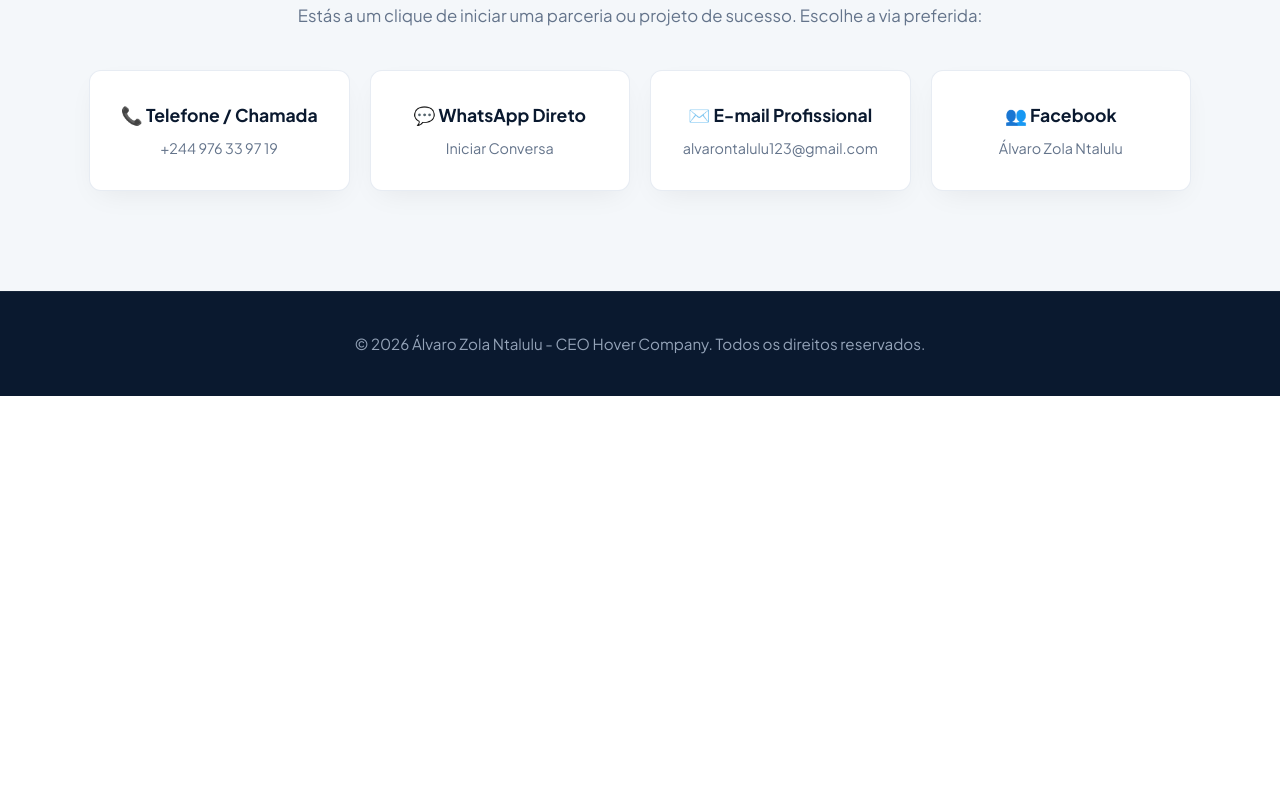
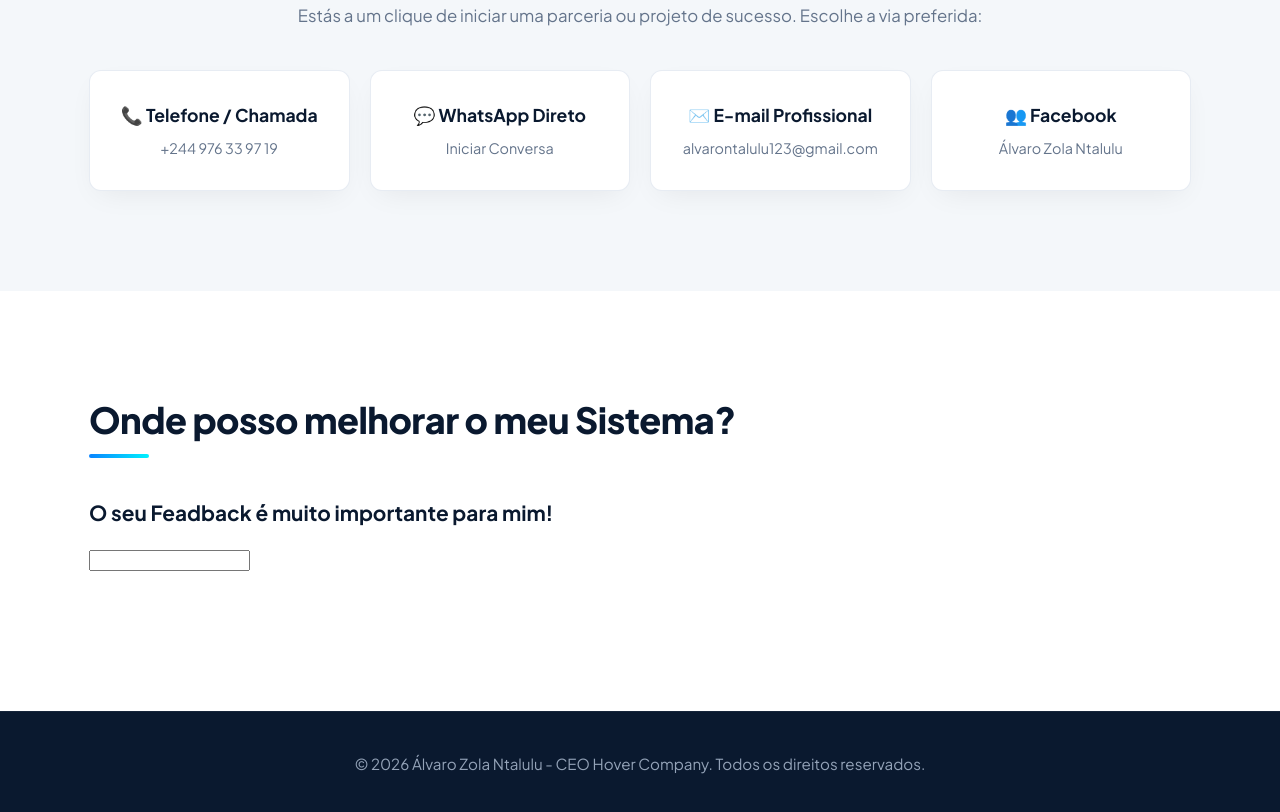
Before and after one commit to alvaro-zola-ntalulu/alvaro-zola-ntalulu.github.io, a plain HTML site: page index.html in a window 1280 px wide. Shown: the part 4522-5334 px from the top of the page. Before the commit the page ends 4918 px from the top, so only its background shows below. Drawn offline with Linux system fonts and the light colour scheme.

Commit message:
Adicionando apoio

```diff
--- a/index.html
+++ b/index.html
@@ -30,7 +30,7 @@
                     <li><a href="#projetos">Projetos</a></li>
                     <li><a href="#formacao">Formação</a></li>
                     <li><a href="#contacto" class="btn-nav">Contactar</a></li>
-                    <li><a href="#">Apoio</a></li>
+                    <li><a href="#apoio">Apoio</a></li>
 
                 </ul>
             </nav>
@@ -215,7 +215,6 @@
                     </div>
                 </div>
 
-
                 <!--
                 <div class="project-card">
                     <div class="project-img">
@@ -287,6 +286,17 @@
         </div>
     </section>
 
+    <section id="apoio" class="section">
+        <div class="container">
+            <h2 class="section-title">Onde posso melhorar o meu Sistema?</h2>
+            <p class="subtitle-galeria">O seu Feadback é muito importante para mim!</p>
+            <div class="brands-banner">
+                <input type="text" name="text" id="itext">
+            </div>
+        </div>
+
+    </section>
+
     <!-- 8. RODAPÉ -->
     <footer class="footer">
         <div class="container">
```
